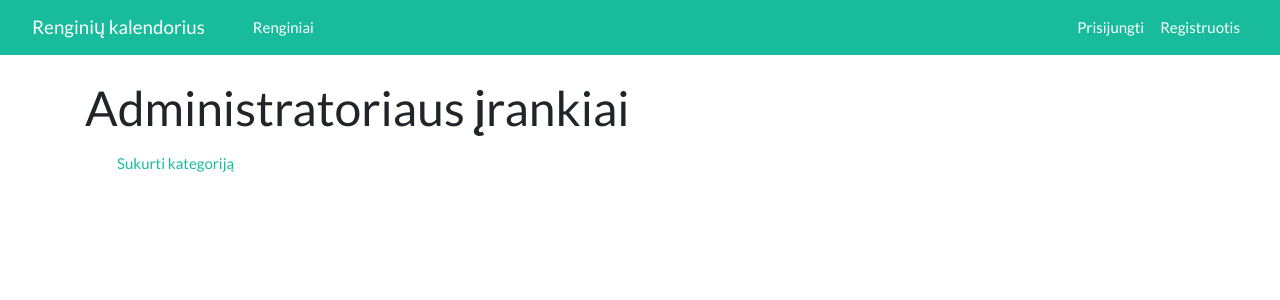
After one commit to Mentel/Semestro-projektas, a Symfony app: template templates/settings/adminsettings.html.twig in a window 1280 px wide. The commit adds this page. Shown: the top 300 px of the page. Run offline with Twig, Linux system fonts and the light colour scheme; the template is opened without the code that fills it, so the values that code supplies are empty; some libraries are stand-ins or nearby versions.

Commit message:
Added create category form for admins

```diff
--- a/templates/navbar.html.twig
+++ b/templates/navbar.html.twig
@@ -12,6 +12,11 @@
         </ul>
         <ul class="navbar-nav ml-auto mr-4">
             {% if is_granted('IS_AUTHENTICATED_FULLY') %}
+                {% if is_granted('ROLE_ADMIN') %}
+                    <li class="nav-item">
+                        <a class="nav-link" href="/settings/admin">Admin įrankiai</a>
+                    </li>
+                {% endif %}
                 <li class="nav-item">
                     <a class="nav-link" href="/settings"><b>{{ app.user.email }}</b></a>
                 </li>
--- /dev/null
+++ b/templates/settings/adminsettings.html.twig
@@ -0,0 +1,6 @@
+{% extends 'base.html.twig' %}
+
+{% block body %}
+    <h1>Administratoriaus įrankiai</h1>
+    <a class="nav-link" href="/settings/category/createcategory">Sukurti kategoriją</a>
+{% endblock %}
```
Also changed, not shown: src/Controller/SettingsController.php (+8 -0 lines).
